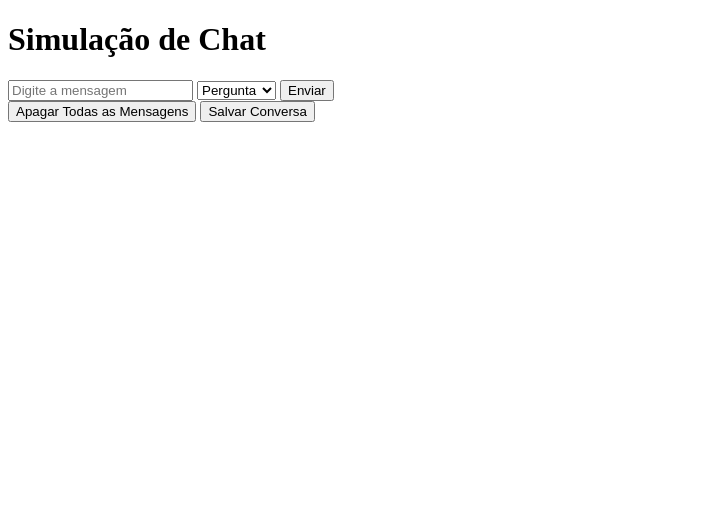
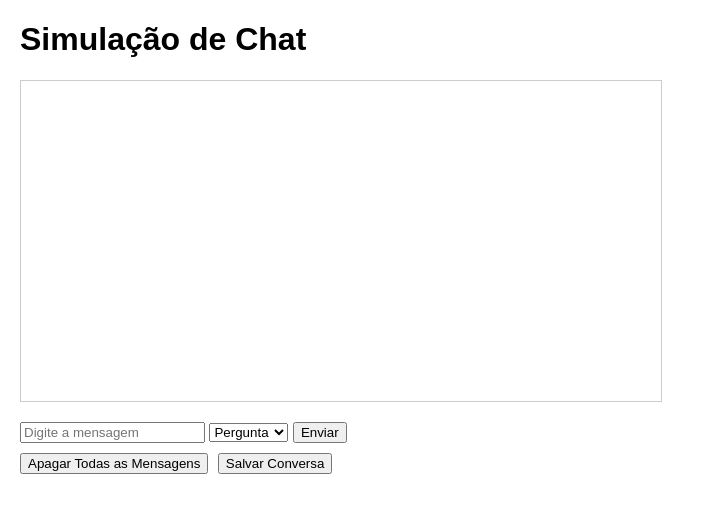
Before and after one commit to PedroMarcelino7/Chat, a PHP site: page / in a window 1280 px wide. Shown: the top 513 px of the page, without its empty margins (0-717 px from the left). Run offline with PHP 8.4, Linux system fonts and the light colour scheme.

Commit message:
Criando estilização base para o chat

```diff
--- a/index.php
+++ b/index.php
@@ -1,11 +1,48 @@
 <!DOCTYPE html>
 <html lang="en">
+
 <head>
     <meta charset="UTF-8">
     <title>Simulação de Chat</title>
+
+    <style>
+        body {
+            font-family: Arial, sans-serif;
+            margin: 20px;
+        }
+        .chat-box {
+            border: 1px solid #ccc;
+            padding: 10px;
+            width: 50%;
+            margin-bottom: 20px;
+            height: 300px;
+            overflow-y: scroll;
+        }
+        .message {
+            padding: 5px;
+            border-bottom: 1px solid #ddd;
+        }
+        .question {
+            font-weight: bold;
+        }
+        .response {
+            color: #555;
+        }
+        .controls {
+            margin-top: 10px;
+        }
+        .controls button {
+            margin-right: 5px;
+        }
+    </style>
 </head>
+
 <body>
     <h1>Simulação de Chat</h1>
+
+    <div class="chat-box" id="chatBox">
+
+    </div>
 
     <form method="POST">
         <input type="text" name="message" placeholder="Digite a mensagem" required>
@@ -24,4 +61,5 @@
         </form>
     </div>
 </body>
+
 </html>
```
